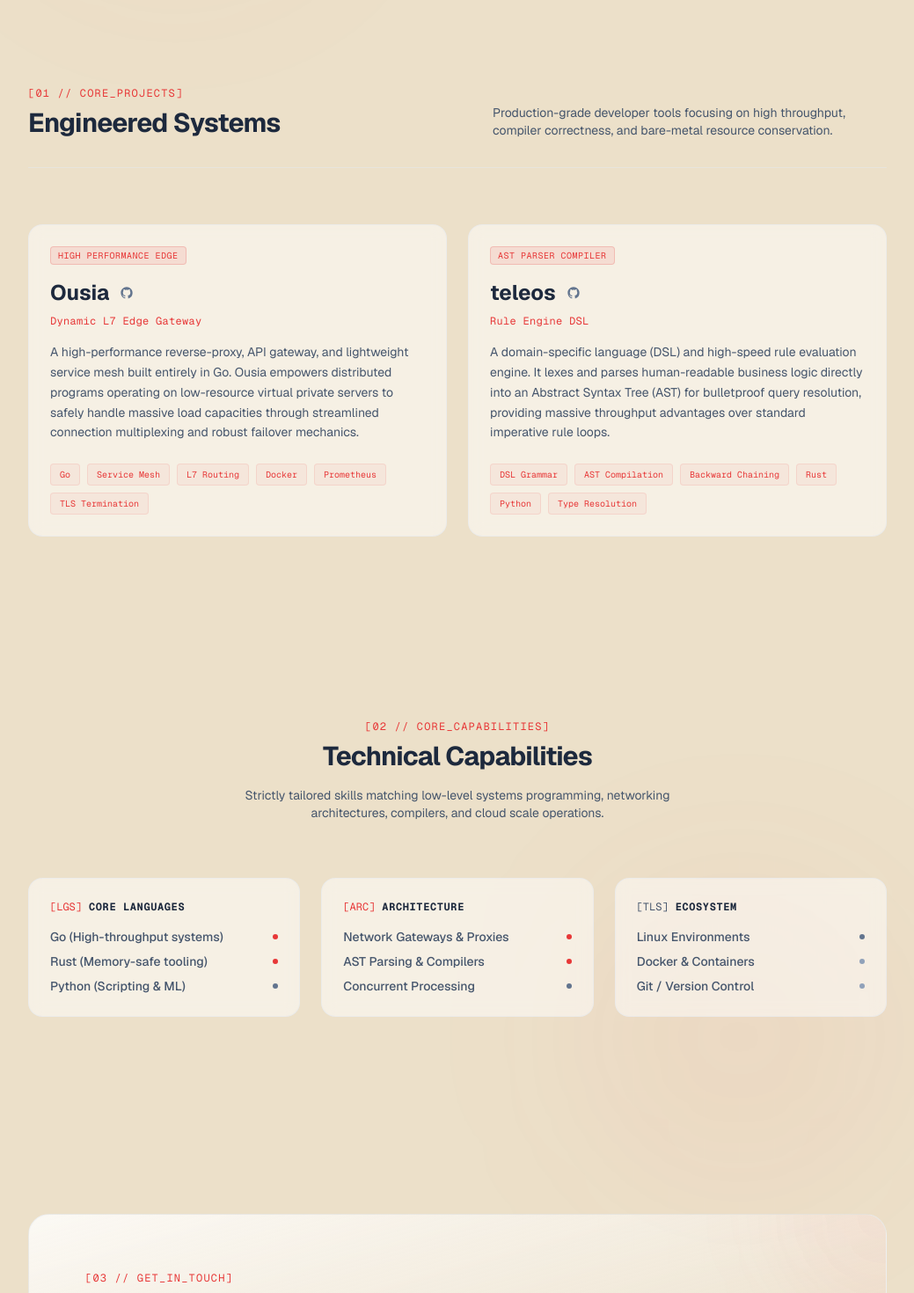
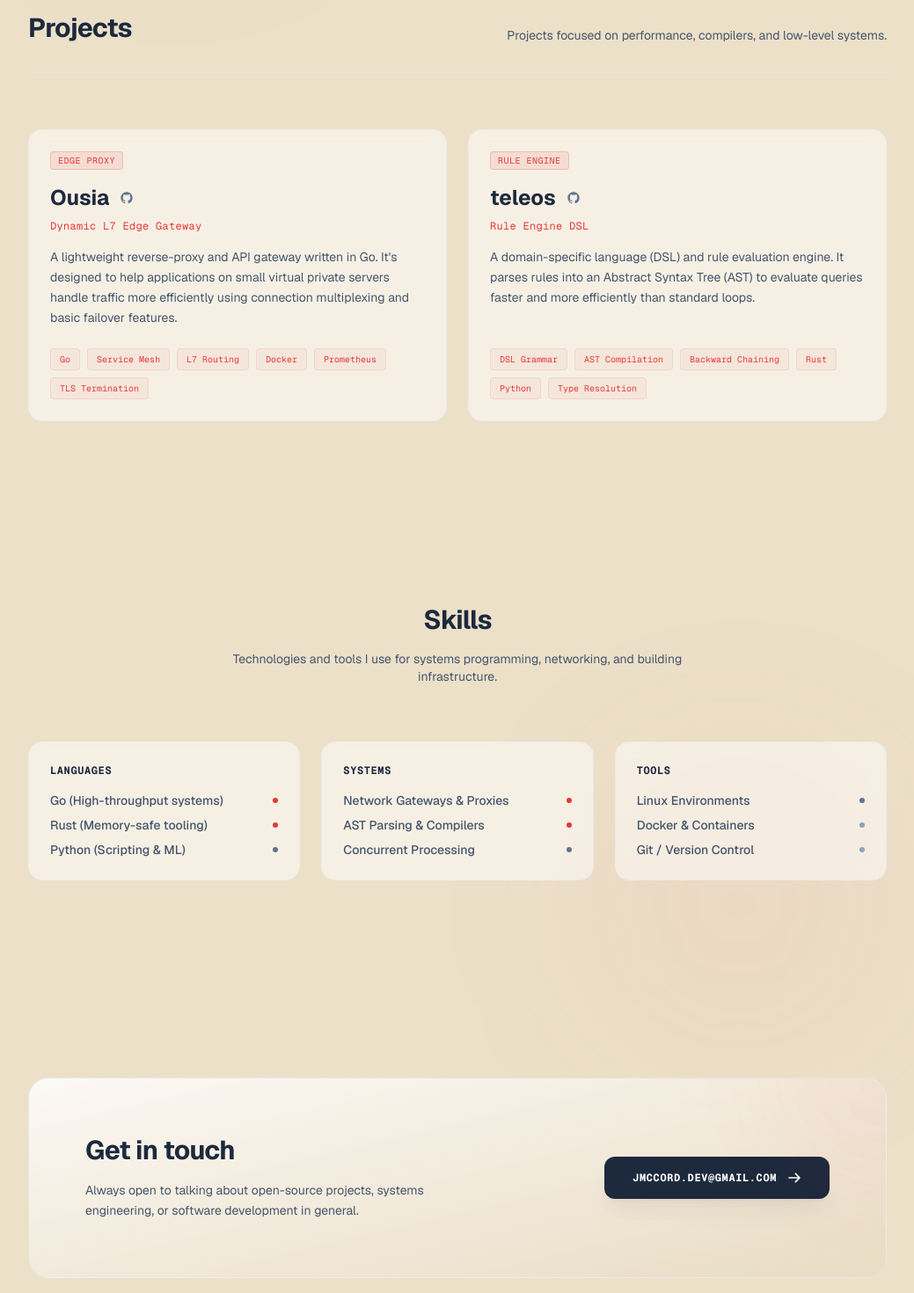
Before and after one commit to jaysyrk/jaysyrk.github.io, a Next.js app: page / in a window 1280 px wide. Shown: the part 920-2390 px from the top of the page at 88% size, without its empty margins (120-1159 px from the left). Built offline with nearby package versions, Linux system fonts and the light colour scheme.

Commit message:
Simplify UI text and headings to feel more organic

```diff
--- a/app/page.tsx
+++ b/app/page.tsx
@@ -47,7 +47,7 @@ export default function Home() {
           className="inline-flex items-center gap-2 px-3 py-1.5 rounded-full border border-slate-300 bg-slate-100/50 text-slate-700 font-mono text-[10px] uppercase tracking-widest mb-8"
         >
           <span className="w-1.5 h-1.5 rounded-full bg-[#e73737]" />
-          Systems & DSL Architecture
+          Software Engineer
         </motion.div>
 
         <motion.h1
@@ -56,9 +56,9 @@ export default function Home() {
           transition={{ duration: 0.6, delay: 0.1, ease: "easeOut" }}
           className="text-5xl sm:text-7xl lg:text-[5rem] font-bold tracking-tighter mb-8 max-w-4xl leading-[1.05]"
         >
-          Building highly optimized <br />
+          Building tools, systems, <br />
           <span className="bg-gradient-to-r from-[#e73737] via-[#e73737] to-[#e73737] bg-clip-text text-transparent">
-            developer tools and systems.
+            and infrastructure.
           </span>
         </motion.h1>
 
@@ -68,7 +68,7 @@ export default function Home() {
           transition={{ duration: 0.6, delay: 0.2, ease: "easeOut" }}
           className="text-base sm:text-lg text-slate-600 max-w-2xl leading-relaxed font-sans mb-12 tracking-wide"
         >
-          Hi, I&apos;m <span className="text-[#e73737] font-extrabold">jaysyrk</span>, a 16-year-old software engineer building resilient backend infrastructure. I specialize in low-overhead edge networks, highly optimized custom rule compilers, and systems programming where microsecond benchmarks actually matter. While my core focus is hardcore backend systems, I enjoy exploring other domains here and there.
+          Hi, I&apos;m <span className="text-[#e73737] font-extrabold">jaysyrk</span>, a 16-year-old developer interested in backend systems and infrastructure. I enjoy working on low-level programming, edge networks, and compilers, focusing on building fast and reliable tools. While I spend most of my time on backend projects, I also like exploring other areas of software engineering.
         </motion.p>
 
         <motion.div
@@ -104,11 +104,10 @@ export default function Home() {
           className="flex flex-col md:flex-row md:items-end justify-between mb-16 gap-4 border-b border-slate-200/50 pb-8"
         >
           <div>
-            <div className="font-mono text-xs text-[#e73737] uppercase tracking-widest mb-2">[01 // CORE_PROJECTS]</div>
-            <h2 className="text-3xl font-bold tracking-tight text-slate-800">Engineered Systems</h2>
+            <h2 className="text-3xl font-bold tracking-tight text-slate-800">Projects</h2>
           </div>
           <p className="text-slate-600 text-sm max-w-md">
-            Production-grade developer tools focusing on high throughput, compiler correctness, and bare-metal resource conservation.
+            Projects focused on performance, compilers, and low-level systems.
           </p>
         </motion.div>
 
@@ -125,7 +124,7 @@ export default function Home() {
           >
             <div>
               <span className="font-mono text-[10px] text-[#e73737] bg-[#e73737]/10 border border-[#e73737]/20 px-2 py-0.5 rounded uppercase tracking-wider w-fit mb-4 block">
-                High Performance Edge
+                Edge Proxy
               </span>
 
               <h3 className="text-2xl font-bold text-slate-800 mb-2 font-sans flex items-center gap-3">
@@ -144,7 +143,7 @@ export default function Home() {
               <p className="text-xs font-mono text-[#e73737] mb-4 tracking-wide">Dynamic L7 Edge Gateway</p>
 
               <p className="text-slate-600 text-sm leading-relaxed mb-6 font-sans">
-                A high-performance reverse-proxy, API gateway, and lightweight service mesh built entirely in Go. Ousia empowers distributed programs operating on low-resource virtual private servers to safely handle massive load capacities through streamlined connection multiplexing and robust failover mechanics.
+                A lightweight reverse-proxy and API gateway written in Go. It's designed to help applications on small virtual private servers handle traffic more efficiently using connection multiplexing and basic failover features.
               </p>
             </div>
 
@@ -170,7 +169,7 @@ export default function Home() {
           >
             <div>
               <span className="font-mono text-[10px] text-[#e73737] bg-[#e73737]/10 border border-[#e73737]/20 px-2 py-0.5 rounded uppercase tracking-wider w-fit mb-4 block">
-                AST Parser Compiler
+                Rule Engine
               </span>
 
               <h3 className="text-2xl font-bold text-slate-800 mb-2 font-sans flex items-center gap-3">
@@ -189,7 +188,7 @@ export default function Home() {
               <p className="text-xs font-mono text-[#e73737] mb-4 tracking-wide">Rule Engine DSL</p>
 
               <p className="text-slate-600 text-sm leading-relaxed mb-6 font-sans">
-                A domain-specific language (DSL) and high-speed rule evaluation engine. It lexes and parses human-readable business logic directly into an Abstract Syntax Tree (AST) for bulletproof query resolution, providing massive throughput advantages over standard imperative rule loops.
+                A domain-specific language (DSL) and rule evaluation engine. It parses rules into an Abstract Syntax Tree (AST) to evaluate queries faster and more efficiently than standard loops.
               </p>
             </div>
 
@@ -217,10 +216,9 @@ export default function Home() {
           transition={{ duration: 0.6 }}
           className="flex flex-col justify-center items-center text-center mb-16"
         >
-          <div className="font-mono text-xs text-[#e73737] uppercase tracking-widest mb-2">[02 // CORE_CAPABILITIES]</div>
-          <h2 className="text-3xl font-bold tracking-tight text-slate-800 mb-4">Technical Capabilities</h2>
+          <h2 className="text-3xl font-bold tracking-tight text-slate-800 mb-4">Skills</h2>
           <p className="text-slate-600 text-sm max-w-lg">
-            Strictly tailored skills matching low-level systems programming, networking architectures, compilers, and cloud scale operations.
+            Technologies and tools I use for systems programming, networking, and building infrastructure.
           </p>
         </motion.div>
 
@@ -234,8 +232,7 @@ export default function Home() {
           {/* Card 1: Core Languages */}
           <div className="p-6 rounded-2xl border border-slate-200/50 bg-white/50 backdrop-blur-sm hover:border-[#e73737]/20 transition-all duration-300 group">
             <div className="flex items-center gap-2 mb-4">
-              <span className="text-xs font-mono text-[#e73737]">[LGS]</span>
-              <h3 className="font-mono text-xs uppercase tracking-wider text-slate-800 font-bold">Core Languages</h3>
+              <h3 className="font-mono text-xs uppercase tracking-wider text-slate-800 font-bold">Languages</h3>
             </div>
             <ul className="space-y-2 text-sm text-slate-600 font-medium">
               <li className="flex justify-between items-center">
@@ -256,8 +253,7 @@ export default function Home() {
           {/* Card 2: Systems & Architecture */}
           <div className="p-6 rounded-2xl border border-slate-200/50 bg-white/50 backdrop-blur-sm hover:border-[#e73737]/20 transition-all duration-300 group">
             <div className="flex items-center gap-2 mb-4">
-              <span className="text-xs font-mono text-[#e73737]">[ARC]</span>
-              <h3 className="font-mono text-xs uppercase tracking-wider text-slate-800 font-bold">Architecture</h3>
+              <h3 className="font-mono text-xs uppercase tracking-wider text-slate-800 font-bold">Systems</h3>
             </div>
             <ul className="space-y-2 text-sm text-slate-600 font-medium">
               <li className="flex justify-between items-center">
@@ -278,8 +274,7 @@ export default function Home() {
           {/* Card 3: Ecosystem & Tools */}
           <div className="p-6 rounded-2xl border border-slate-200/50 bg-white/50 backdrop-blur-sm hover:border-slate-300 transition-all duration-300 group">
             <div className="flex items-center gap-2 mb-4">
-              <span className="text-xs font-mono text-slate-600">[TLS]</span>
-              <h3 className="font-mono text-xs uppercase tracking-wider text-slate-800 font-bold">Ecosystem</h3>
+              <h3 className="font-mono text-xs uppercase tracking-wider text-slate-800 font-bold">Tools</h3>
             </div>
             <ul className="space-y-2 text-sm text-slate-600 font-medium">
               <li className="flex justify-between items-center">
@@ -311,10 +306,9 @@ export default function Home() {
           <div className="absolute top-0 right-0 -translate-y-1/2 translate-x-1/2 w-[250px] h-[250px] rounded-full bg-[#e73737]/5 blur-[50px] pointer-events-none" />
 
           <div className="max-w-md">
-            <div className="font-mono text-xs text-[#e73737] uppercase tracking-widest mb-2">[03 // GET_IN_TOUCH]</div>
-            <h2 className="text-3xl font-bold tracking-tight text-slate-800 mb-4">Let&apos;s build together</h2>
+            <h2 className="text-3xl font-bold tracking-tight text-slate-800 mb-4">Get in touch</h2>
             <p className="text-slate-600 text-sm leading-relaxed">
-              Always interested in open-source systems engineering, custom compiler pipelines, product strategy, or general deep tech conversations.
+              Always open to talking about open-source projects, systems engineering, or software development in general.
             </p>
           </div>
 
```
